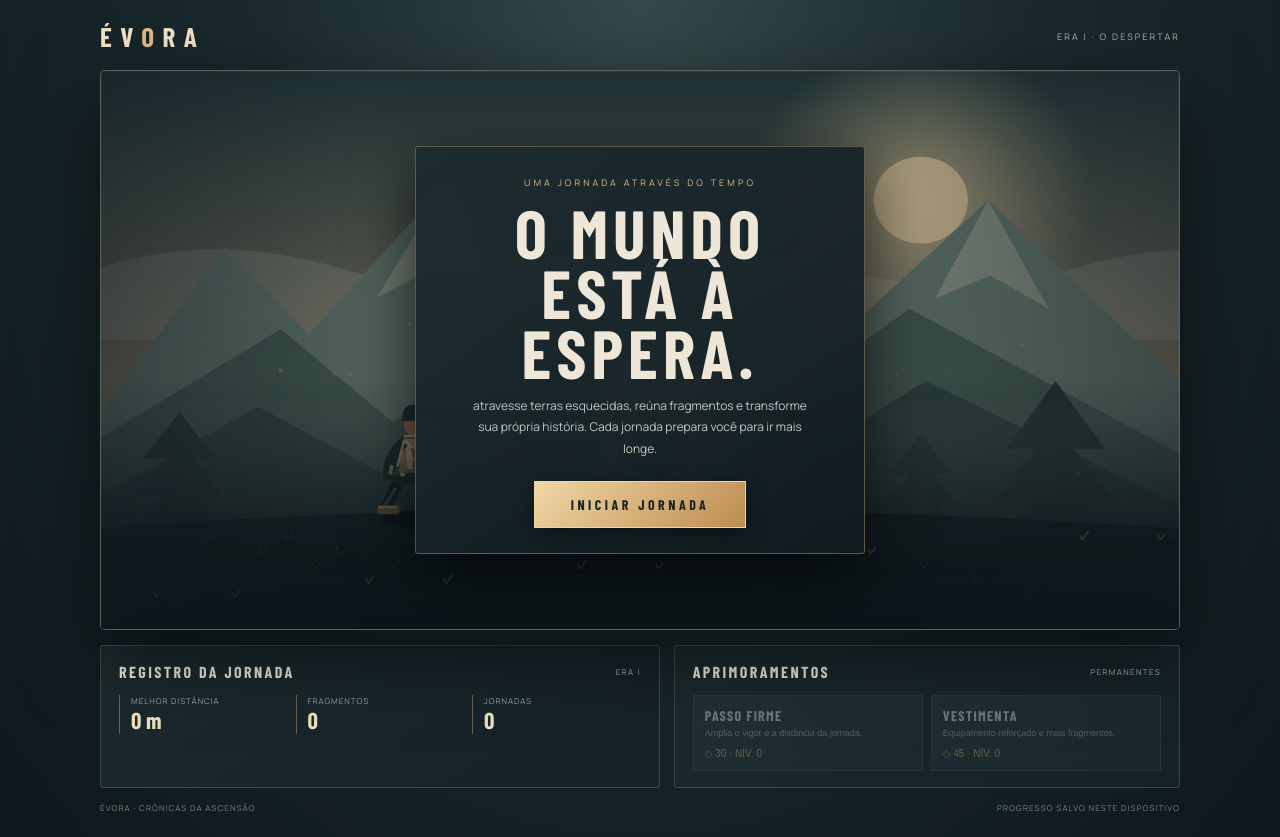
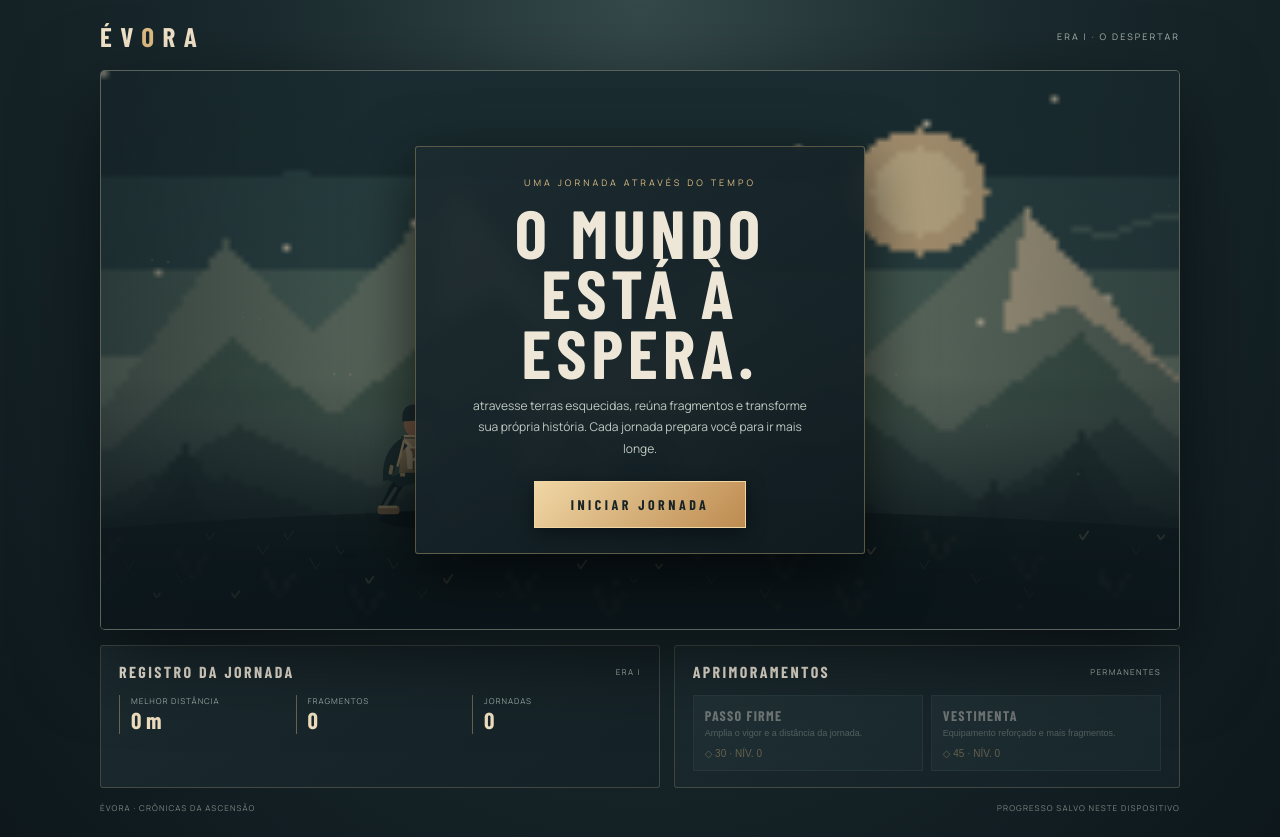
Before and after one commit to Guto157/evora-game, a plain HTML site: page index.html in a window 1280 px wide. Drawn offline with nearby package versions, Linux system fonts and the light colour scheme; a web font is replaced by a local one.

Commit message:
Use the five PNG era artworks in the live game

```diff
--- a/index.html
+++ b/index.html
@@ -38,7 +38,7 @@ const eras=[
 {name:'ERA DOS TITÃS',sky:['#483c42','#b97859'],far:'#76534b',mid:'#57413b',near:'#353a37',ground:'#202c2b',sun:'#f0a36f',accent:'#d18c64'},
 {name:'NOVO HORIZONTE',sky:['#334e59','#a4b9a2'],far:'#607d79',mid:'#416861',near:'#294b47',ground:'#1c3734',sun:'#ead7a0',accent:'#a9c9a7'}
 ];
-const eraImages=['assets/era-01-despertar.svg','assets/era-02-terras-antigas.svg','assets/era-03-gelo.svg','assets/era-04-titas.svg','assets/era-05-horizonte.svg'].map(path=>{const im=new Image();im.src=path+'?v=20261115-art1';return im;});
+const eraImages=['assets/era-01-despertar.png','assets/era-02-terras-antigas.png','assets/era-03-era-do-gelo.png','assets/era-04-era-dos-titas.png','assets/era-05-novo-horizonte.png'].map(path=>{const im=new Image();im.src=path+'?v=20261115-png2';im.onload=()=>{if(!active)draw(performance.now())};return im;});
 let save={bank:0,best:0,runs:0,boot:0,gear:0,total:0};try{save={...save,...JSON.parse(localStorage.getItem('evora-save')||'{}')}}catch(e){}
 const persist=()=>localStorage.setItem('evora-save',JSON.stringify(save));
 const eraAt=n=>Math.min(4,Math.floor(n/1600));
@@ -93,7 +93,7 @@ x.restore();
 function draw(t){
  if(!W||!H)return;
  const ei=eraAt(save.total+dist),e=eras[ei],scroll=active?dist:ambient,im=eraImages[ei];
- if(im&&im.complete&&im.naturalWidth){x.drawImage(im,0,0,W,H)}
+ if(im&&im.complete&&im.naturalWidth){x.imageSmoothingEnabled=true;x.imageSmoothingQuality='high';x.drawImage(im,0,0,W,H)}
  else {const bg=x.createLinearGradient(0,0,0,H);bg.addColorStop(0,e.sky[0]);bg.addColorStop(1,e.sky[1]);x.fillStyle=bg;x.fillRect(0,0,W,H)}
  // vinheta cinematográfica e profundidade atmosférica
  const vignette=x.createLinearGradient(0,0,0,H);vignette.addColorStop(0,'#07121922');vignette.addColorStop(.62,'#07121900');vignette.addColorStop(1,'#07121988');x.fillStyle=vignette;x.fillRect(0,0,W,H);
```
